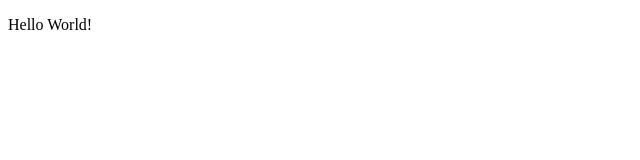
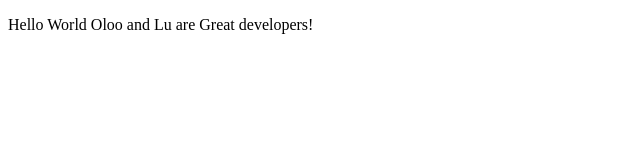
Before and after one commit to oloomoses/Oloo-and-Lu, a plain HTML site: page index.html in a window 1280 px wide. Shown: the whole page, without its empty margins (0-640 px from the left). Drawn offline with Linux system fonts and the light colour scheme.

Commit message:
Hello world updated

```diff
--- a/index.html
+++ b/index.html
@@ -8,8 +8,11 @@
 </head>
 
 <body>
-  <p>Hello World!</p>
+
   <script src="https://cdn.freecodecamp.org/testable-projects-fcc/v1/bundle.js"></script>
+
+  <p>Hello World Oloo and Lu are Great developers!</p>
+
   <script src="js/index.js"></script>
 </body>
 
```
